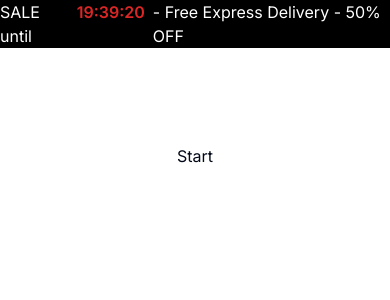
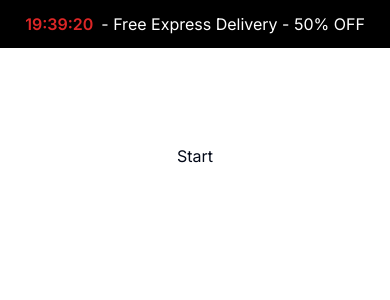
Before and after one commit to DayanWalter/satschool, a Next.js app: page / in a window 390 px wide. Shown: the top 300 px of the page. Built offline with nearby package versions, Linux system fonts and the light colour scheme.

Commit message:
Changed responsiveness TopHeader

```diff
--- a/src/components/TopHeader.tsx
+++ b/src/components/TopHeader.tsx
@@ -33,7 +33,7 @@ export default function TopHeader() {
   return (
     <div className='h-12 bg-black text-white flex items-center justify-center'>
       <div className='flex gap-2'>
-        <p>SALE until</p>
+        <p className='hidden sm:block'>SALE until</p>
         <p className='text-red-600 font-semibold'>{countdown}</p>
         <p>- Free Express Delivery - 50% OFF</p>
       </div>
```
